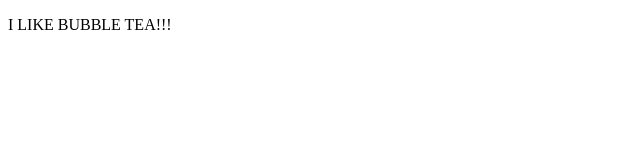
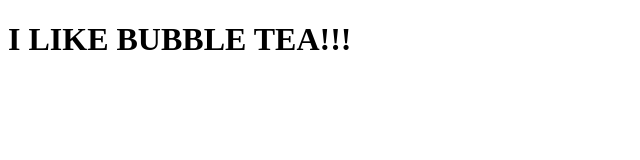
Before and after one commit to melinda-fashion/melinda-fashion.github.io, a plain HTML site: page index.html in a window 1280 px wide. Shown: the whole page, without its empty margins (0-640 px from the left). Drawn offline with Linux system fonts and the light colour scheme.

Commit message:
Update index.html

```diff
--- a/index.html
+++ b/index.html
@@ -1,11 +1,12 @@
 <!doctype html>
 <html>
-<head>
-  <meta charset=utf-8>
-  <meta content=! name=fragment>
-  <title>Melinda</title>
-  <meta content="width=device-width,initial-scale=1" name=viewport></head>
+  <head>
+    <meta charset=utf-8>
+    <meta content=! name=fragment>
+    <title>Melinda</title>
+    <meta content="width=device-width,initial-scale=1" name=viewport>
+  </head>
   <body>
-    <p>I LIKE BUBBLE TEA!!!</p>
+    <h1>I LIKE BUBBLE TEA!!!</h1>
   </body>
 </html>
```
